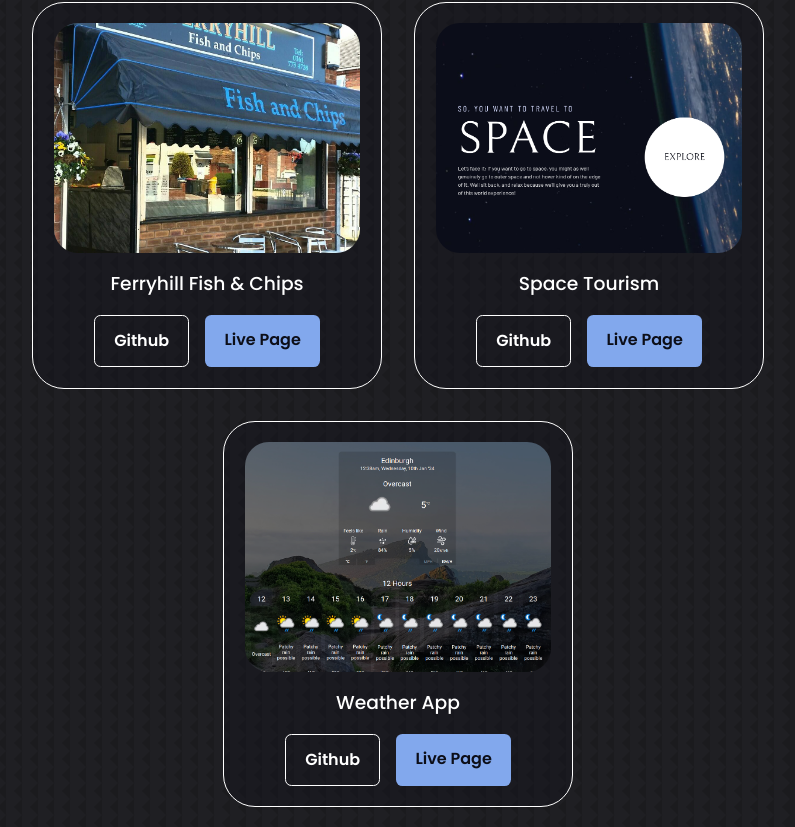
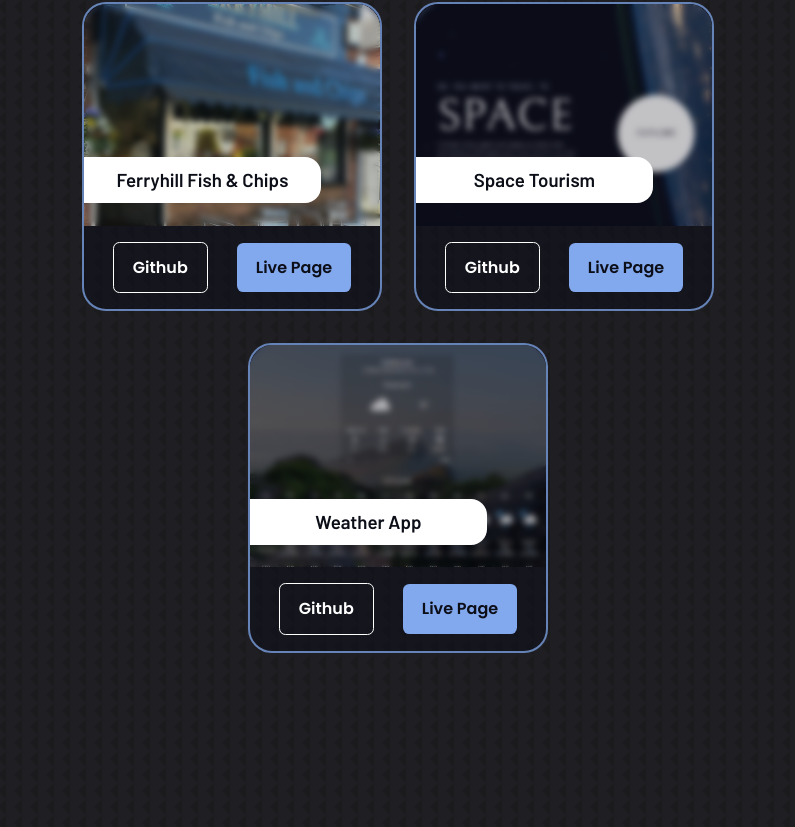
Before and after one commit to KramYengir/portfolio_page, a React (Vite) app: page / in a window 1280 px wide. Shown: the part 3953-4780 px from the top of the page, without its empty margins (242-1037 px from the left). Built offline with nearby package versions, Linux system fonts and the light colour scheme.

Commit message:
change portfolio item look

```diff
--- a/src/components/Portfolio/Portfolio.css
+++ b/src/components/Portfolio/Portfolio.css
@@ -6,34 +6,75 @@
 }
 
 .portfolio__container .portfolio__item {
-  display: flex;
-  flex-direction: column;
+  display: grid;
   gap: 1rem;
-  align-items: center;
-  max-width: 350px;
+  max-width: 300px;
   min-width: 200px;
 
-  padding: 1.3rem;
+  padding-inline: 0;
+  padding-bottom: 1rem;
 
-  background: hsl(var(--clr-dark) / 0.25);
-  border-radius: 2rem;
-  border: 1px solid hsl(var(--clr-white));
+  background: hsl(var(--clr-dark) / 0.5);
+  border-radius: 1.5rem;
+  border: 2px solid hsl(var(--clr-light) / 0.75);
   transition: var(--transition);
 }
 
 .portfolio__container .portfolio__item:hover {
-  border-color: hsl(var(--clr-light));
+  border-color: hsl(var(--clr-white));
   background: transparent;
 }
 
-.portfolio__item img {
+.portfolio__container .portfolio__item:hover h3 {
+  border-color: hsl(var(--clr-white));
+  background: hsl(var(--clr-white));
+}
+
+.portfolio__item .portfolio__image {
+  position: relative;
+}
+
+.portfolio__item .portfolio__image img {
+  position: relative;
   aspect-ratio: 4/3;
-  border-radius: 1.5rem;
+  border-radius: 1.5rem 1.5rem 0 0;
   overflow: hidden;
+}
+
+.portfolio__item .portfolio__image:after {
+  content: "";
+  position: absolute;
+  inset: 0;
+  z-index: 2;
+
+  background: hsl(var(--clr-dark) / 0.25);
+  backdrop-filter: blur(3px);
+
+  border-radius: 1.5rem 1.5rem 0 0;
+  overflow: hidden;
+}
+
+.portfolio__item .portfolio__image h3 {
+  position: absolute;
+  bottom: 10%;
+  left: 0;
+  right: 20%;
+  z-index: 3;
+
+  font-family: var(--ff-sans);
+  padding: 0.5rem 1rem;
+
+  color: hsl(var(--clr-dark));
+  background: hsl(var(--clr-white));
+
+  /* border-block: 2px solid transparent;
+  border-right: 2px solid transparent; */
+  border-radius: 0 1rem 1rem 0;
 }
 
 .portfolio__item .portfolio__cta {
   display: flex;
-  align-items: space-evenly;
-  gap: 1rem;
+  justify-content: space-evenly;
+  align-items: center;
+  /* gap: 1rem; */
 }
--- a/src/components/Portfolio/Portfolio.jsx
+++ b/src/components/Portfolio/Portfolio.jsx
@@ -12,8 +12,8 @@ const Portfolio = () => {
         <article className="portfolio__item">
           <div className="portfolio__image">
             <img src={ferryhillIMG} alt="image of project" />
+            <h3>Ferryhill Fish & Chips</h3>
           </div>
-          <h3>Ferryhill Fish & Chips</h3>
           <div className="portfolio__cta">
             <a
               href="https://github.com/KramYengir/restaurant-page"
@@ -34,8 +34,8 @@ const Portfolio = () => {
         <article className="portfolio__item">
           <div className="portfolio__image">
             <img src={spaceTourismIMG} alt="image of project" />
+            <h3>Space Tourism</h3>
           </div>
-          <h3>Space Tourism</h3>
           <div className="portfolio__cta">
             <a
               href="https://github.com/KramYengir/library-app"
@@ -56,8 +56,8 @@ const Portfolio = () => {
         <article className="portfolio__item">
           <div className="portfolio__image">
             <img src={weatherAppIMG} alt="image of project" />
+            <h3>Weather App</h3>
           </div>
-          <h3>Weather App</h3>
           <div className="portfolio__cta">
             <a
               href="https://github.com/KramYengir/weather-app"
```
